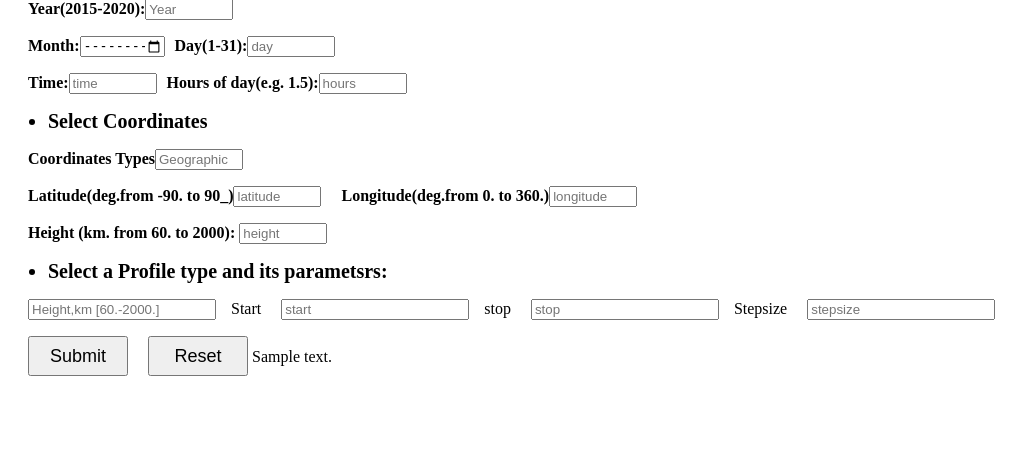
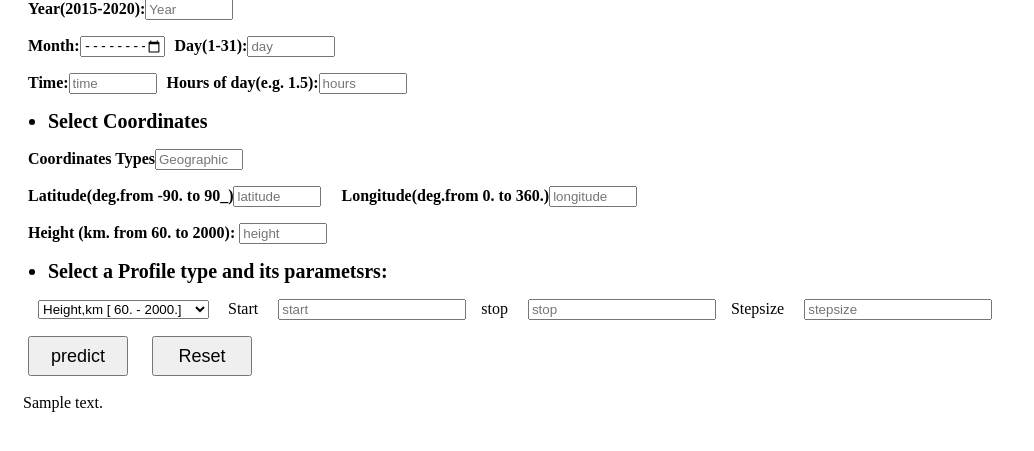
Before and after one commit to TharunRacharla/-CollegeProject_Predicting_TEC_variations, a Flask app: template templates/index.html in a window 1280 px wide. Shown: the part 56-507 px from the top of the page, without its empty margins (0-1034 px from the left). Run offline with Flask 2, Linux system fonts and the light colour scheme; the template is opened without the code that fills it: most values are stand-ins (such as "Sample title", 1, 10 or a date in 2020).

Commit message:
some display changes

```diff
--- a/app.py
+++ b/app.py
@@ -1,8 +1,7 @@
 from flask import Flask, render_template, url_for, jsonify, request
 from flask_sqlalchemy import SQLAlchemy
 from datetime import datetime
-import pickle
-import random
+import pickle, random, time
 import pandas as pd
 from sklearn.model_selection import train_test_split
 
--- a/templates/index.html
+++ b/templates/index.html
@@ -9,7 +9,7 @@
     <ul>
         <li style="font-size:20px; font-weight:bold;">Select Date and Time</li>
     </ul>
-    <form action="{{ url_for('predict')}}"method="post">
+    <form action="{{ url_for('predict') }}"method="post">
         <span><span style="font-weight:bold; margin:20px;">Year(2015-2020):<input style="width:80px;" type="number"
                     placeholder="Year" /></span>
             <p> <span style="font-weight:bold; padding-left: 20px;">Month:</span><input style="width:80px;" type="month"
@@ -32,17 +32,28 @@
         <ul>
             <li style="font-size:20px; font-weight:bold;">Select a Profile type and its parametsrs:</li>
         </ul>
-        <input style="width:180px; margin-left: 20px;" type="height" placeholder="Height,km [60.-2000.]" /><span
+        <select name="profile" size="1" style="margin-left: 30px;">
+            <option  selected="" value="1">Height,km [ 60. - 2000.]
+            </option><option value="2">Latitude, deg.[-90. - 90.]
+            </option><option value="3">Longitude, deg.[0. - 360.]
+            </option><option value="4">Year [1958-$stop_y]
+            </option><option value="5">Month [1-12]
+            </option><option value="6">Day of month[1-31]
+            </option><option value="7">Day of Year[1-366]
+            </option><option value="8">Hour profile[0.-24.]
+            </option></select>
+            <span
             style="padding-left:15px;">Start<input style="width:180px; margin-left: 20px;" type="number"
                 placeholder="start" /></span><span style="padding-left:15px;">stop<input
                 style="width:180px; margin-left: 20px;" type="number" placeholder="stop" /></span><span
             style="padding-left:15px;">Stepsize<input style="width:180px; margin-left: 20px;" type="height"
                 placeholder="stepsize" /></p>
-            <button type="button" style="margin-left:20px; width:100px; height: 40px; font-size:18px;">Submit</button><button
-                style="width:100px; margin-left:20px;height: 40px; font-size:18px;">Reset</button>
+                <button style="width:100px; margin-left:20px;height: 40px; font-size:18px;"><a href="/predict"></a>predict</button>
+                <button style="width:100px; margin-left:20px;height: 40px; font-size:18px;">Reset</button>
     </form>
+    <br/><br/>
+    <span style="margin-left: 15px;"> {{ prediction_text }}</span>
 
-    {{ prediction_text }}
 </body>
 
 </html>
--- a/templates/signin.html
+++ b/templates/signin.html
@@ -27,7 +27,7 @@
 
                 <input type="password" class="input-file" placeholder="Enter Password" required>
 
-                <button type="submit" class="submit-btn" id="login"><a href="\index">Log in</a></button>
+                <button type="submit" class="submit-btn" id="login"><a href="/index">Log in</a></button>
 
                 <p>Dont have an account ?</p>
 
```
